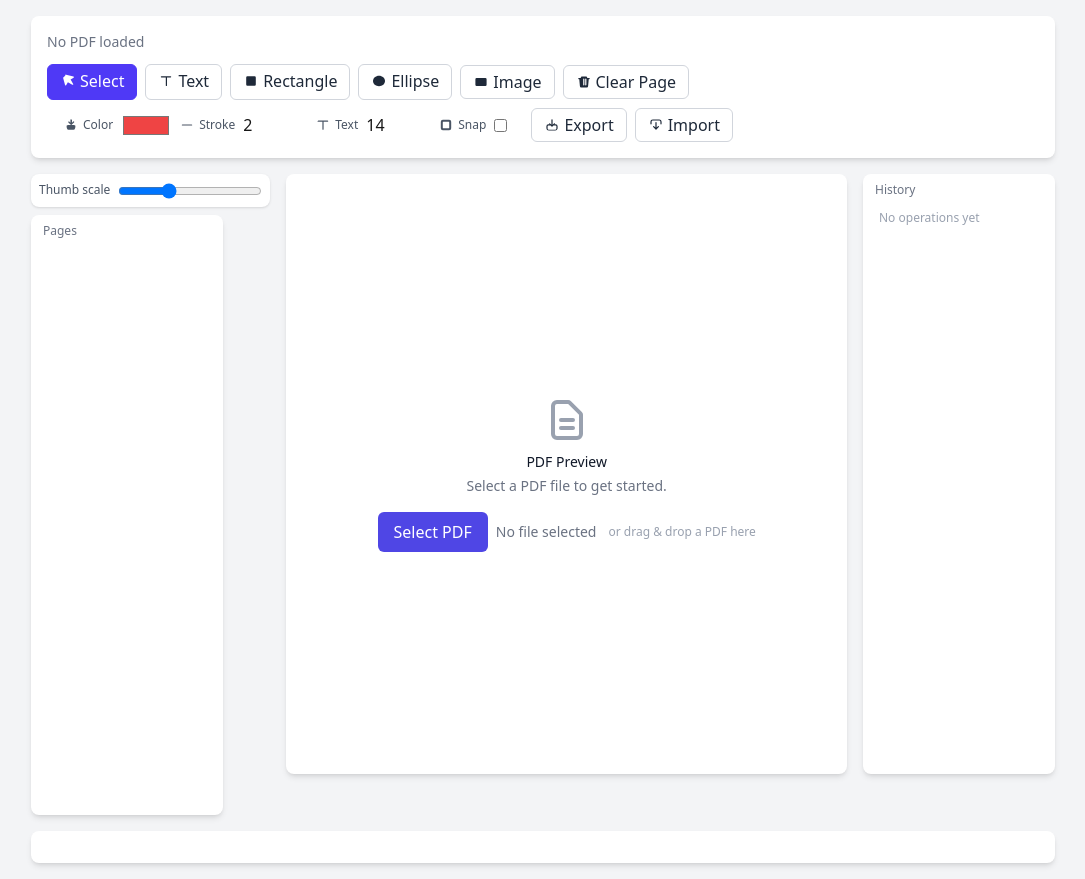
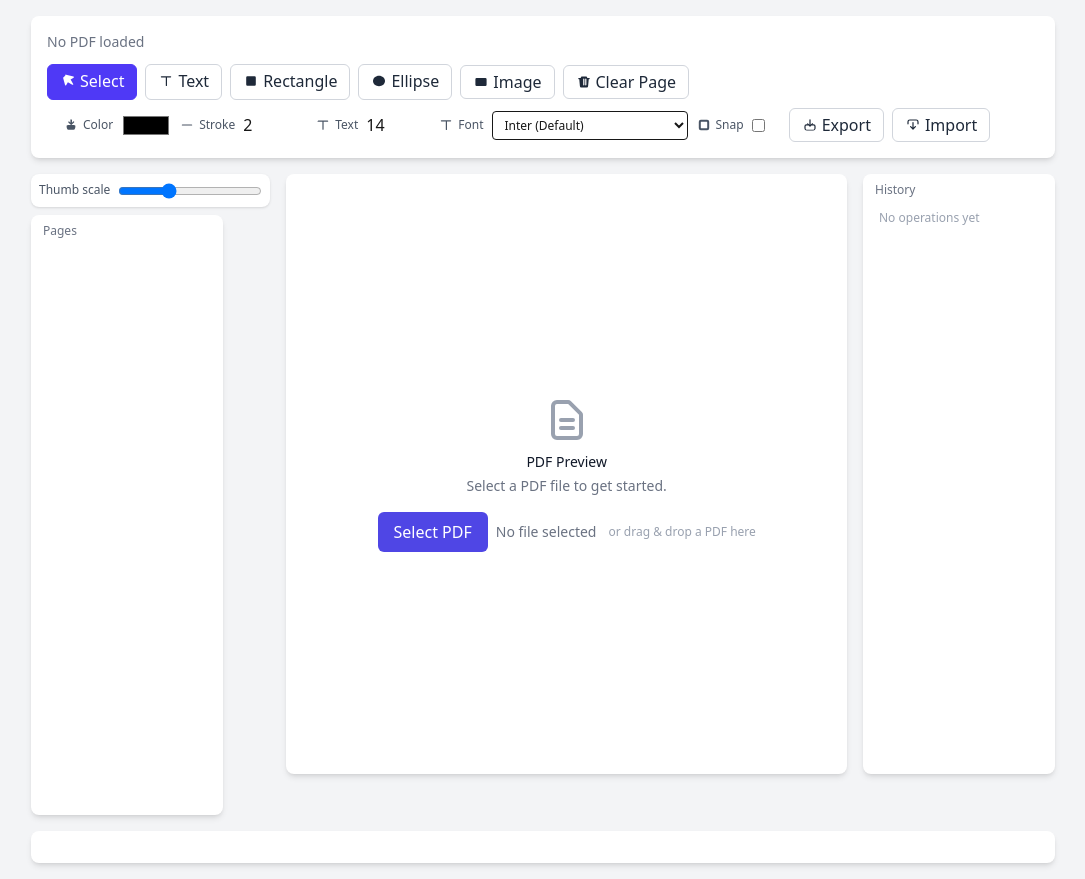
Before and after one commit to ionutale/print-pdf-react, a Next.js app: page / in a window 1280 px wide. Shown: the whole page, without its empty margins (97-1182 px from the left). Built offline with nearby package versions, Linux system fonts and the light colour scheme.

Commit message:
feat: add multiple font family options and integrate font selection in Toolbar and PdfViewer

```diff
--- a/src/app/globals.css
+++ b/src/app/globals.css
@@ -3,6 +3,14 @@
 :root {
   --background: #ffffff;
   --foreground: #171717;
+  --font-inter: var(--font-inter);
+  --font-dancing-script: var(--font-dancing-script);
+  --font-great-vibes: var(--font-great-vibes);
+  --font-allura: var(--font-allura);
+  --font-satisfy: var(--font-satisfy);
+  --font-caveat: var(--font-caveat);
+  --font-kalam: var(--font-kalam);
+  --font-permanent-marker: var(--font-permanent-marker);
 }
 
 
--- a/src/app/layout.tsx
+++ b/src/app/layout.tsx
@@ -1,10 +1,52 @@
 import type { Metadata } from "next";
-import { Inter } from "next/font/google";
+import { Inter, Dancing_Script, Great_Vibes, Allura, Satisfy, Caveat, Kalam, Permanent_Marker } from "next/font/google";
 import "./globals.css";
 
 const inter = Inter({
   variable: "--font-inter",
   subsets: ["latin"],
+});
+
+const dancingScript = Dancing_Script({
+  variable: "--font-dancing-script",
+  subsets: ["latin"],
+  weight: "400",
+});
+
+const greatVibes = Great_Vibes({
+  variable: "--font-great-vibes",
+  subsets: ["latin"],
+  weight: "400",
+});
+
+const allura = Allura({
+  variable: "--font-allura",
+  subsets: ["latin"],
+  weight: "400",
+});
+
+const satisfy = Satisfy({
+  variable: "--font-satisfy",
+  subsets: ["latin"],
+  weight: "400",
+});
+
+const caveat = Caveat({
+  variable: "--font-caveat",
+  subsets: ["latin"],
+  weight: "400",
+});
+
+const kalam = Kalam({
+  variable: "--font-kalam",
+  subsets: ["latin"],
+  weight: "400",
+});
+
+const permanentMarker = Permanent_Marker({
+  variable: "--font-permanent-marker",
+  subsets: ["latin"],
+  weight: "400",
 });
 
 export const metadata: Metadata = {
@@ -19,7 +61,7 @@ export default function RootLayout({
 }>) {
   return (
     <html lang="en">
-      <body className={`${inter.variable} antialiased`}>
+      <body className={`${inter.variable} ${dancingScript.variable} ${greatVibes.variable} ${allura.variable} ${satisfy.variable} ${caveat.variable} ${kalam.variable} ${permanentMarker.variable} antialiased`}>
         {children}
       </body>
     </html>
--- a/src/components/pdf/AnnotationOverlay.tsx
+++ b/src/components/pdf/AnnotationOverlay.tsx
@@ -4,7 +4,7 @@ import type { Tool } from "./Toolbar";
 
 export type Annotation =
   | { id: string; type: "rect" | "ellipse"; x: number; y: number; w: number; h: number; color: string; stroke?: number; page: number }
-  | { id: string; type: "text"; x: number; y: number; text: string; color: string; size?: number; page: number }
+  | { id: string; type: "text"; x: number; y: number; text: string; color: string; size?: number; fontFamily?: string; page: number }
   | { id: string; type: "image"; x: number; y: number; w: number; h: number; src: string; page: number };
 
 type Props = {
@@ -20,9 +20,10 @@ type Props = {
   defaultColor?: string;
   defaultStroke?: number;
   defaultTextSize?: number;
+  defaultFontFamily?: string;
 };
 
-export default function AnnotationOverlay({ tool, page, annotations, setAnnotations, canvasRef, selectedId, setSelectedId, snapEnabled = false, snapSize = 8, defaultColor = "#ef4444", defaultStroke = 2, defaultTextSize = 14 }: Props) {
+export default function AnnotationOverlay({ tool, page, annotations, setAnnotations, canvasRef, selectedId, setSelectedId, snapEnabled = false, snapSize = 8, defaultColor = "#ef4444", defaultStroke = 2, defaultTextSize = 14, defaultFontFamily = "Inter" }: Props) {
   const overlayRef = useRef<HTMLDivElement | null>(null);
   const [drag, setDrag] = useState<{ x: number; y: number } | null>(null);
   const [draftId, setDraftId] = useState<string | null>(null);
@@ -75,7 +76,7 @@ export default function AnnotationOverlay({ tool, page, annotations, setAnnotati
     setDrag(p);
     if (tool === "text") {
       const id = crypto.randomUUID();
-      setAnnotations((prev) => prev.concat({ id, type: "text", x: p.x, y: p.y, text: "Edit", color: defaultColor || "#111827", size: defaultTextSize, page }));
+      setAnnotations((prev) => prev.concat({ id, type: "text", x: p.x, y: p.y, text: "Edit", color: defaultColor || "#111827", size: defaultTextSize, fontFamily: defaultFontFamily, page }));
     } else if (tool === "rect" || tool === "ellipse") {
       const id = crypto.randomUUID();
       setDraftId(id);
@@ -173,7 +174,14 @@ export default function AnnotationOverlay({ tool, page, annotations, setAnnotati
               value={a.text}
               onChange={(e) => onTextChange(a.id, e.target.value)}
               className="absolute bg-transparent outline-none border-b border-dashed border-gray-300"
-              style={{ left: a.x, top: a.y, width: Math.max(40, a.text.length * 8), color: a.color, fontSize: (a.size ?? defaultTextSize) }}
+              style={{
+                left: a.x,
+                top: a.y,
+                width: Math.max(40, a.text.length * 8),
+                color: a.color,
+                fontSize: (a.size ?? defaultTextSize),
+                fontFamily: (a.fontFamily ?? defaultFontFamily) + ", system-ui, -apple-system, sans-serif"
+              }}
               data-aid={a.id}
             />
           );
--- a/src/components/pdf/PdfViewer.tsx
+++ b/src/components/pdf/PdfViewer.tsx
@@ -34,9 +34,10 @@ export default function PdfViewer() {
   const [history, setHistory] = useState<{ action: string; data: any }[]>([]);
   const [historyIndex, setHistoryIndex] = useState(-1);
   const [selectedId, setSelectedId] = useState<string | null>(null);
-  const [strokeColor, setStrokeColor] = useState<string>("#ef4444");
+  const [strokeColor, setStrokeColor] = useState<string>("#000000");
   const [lineWidth, setLineWidth] = useState<number>(2);
   const [textSize, setTextSize] = useState<number>(14);
+  const [fontFamily, setFontFamily] = useState<string>("Inter");
   const [snap, setSnap] = useState<boolean>(false);
   const pdfBytesRef = useRef<Uint8Array | null>(null);
 
@@ -130,7 +131,8 @@ export default function PdfViewer() {
         if (a.type === "text") {
           cctx.fillStyle = a.color;
           const size = ("size" in a && a.size ? a.size : textSize) as number;
-          cctx.font = `${size * ratio}px Inter, system-ui, -apple-system, sans-serif`;
+          const font = ("fontFamily" in a && a.fontFamily ? a.fontFamily : fontFamily) as string;
+          cctx.font = `${size * ratio}px ${font}, Inter, system-ui, -apple-system, sans-serif`;
           cctx.fillText(a.text, a.x * ratio, a.y * ratio);
         } else if (a.type === "image") {
           const img = new Image();
@@ -303,13 +305,13 @@ export default function PdfViewer() {
     setAnnotations((prev) =>
       prev.map((a) => {
         if (a.id !== selectedId) return a;
-        if (a.type === "text") return { ...a, color: strokeColor, size: textSize } as any;
+        if (a.type === "text") return { ...a, color: strokeColor, size: textSize, fontFamily: fontFamily } as any;
         if (a.type === "rect" || a.type === "ellipse") return { ...a, color: strokeColor, stroke: lineWidth } as any;
         return a;
       })
     );
     // eslint-disable-next-line react-hooks/exhaustive-deps
-  }, [strokeColor, lineWidth, textSize, selectedId]);
+  }, [strokeColor, lineWidth, textSize, fontFamily, selectedId]);
 
   const onExport = () => {
     const pages = visiblePages ?? undefined;
@@ -483,6 +485,8 @@ export default function PdfViewer() {
               setLineWidth={setLineWidth}
               textSize={textSize}
               setTextSize={setTextSize}
+              fontFamily={fontFamily}
+              setFontFamily={setFontFamily}
               snap={snap}
               setSnap={setSnap}
               onExport={onExport}
@@ -560,6 +564,7 @@ export default function PdfViewer() {
                   defaultColor={strokeColor}
                   defaultStroke={lineWidth}
                   defaultTextSize={textSize}
+                  defaultFontFamily={fontFamily}
                 />
               )}
             </div>
--- a/src/components/pdf/Toolbar.tsx
+++ b/src/components/pdf/Toolbar.tsx
@@ -14,13 +14,15 @@ type Props = {
   setLineWidth?: (w: number) => void;
   textSize?: number;
   setTextSize?: (s: number) => void;
+  fontFamily?: string;
+  setFontFamily?: (f: string) => void;
   snap?: boolean;
   setSnap?: (v: boolean) => void;
   onExport?: () => void;
   onImport?: (json: string) => void;
 };
 
-export default function Toolbar({ tool, setTool, onImagePick, onClearPage, color, setColor, lineWidth, setLineWidth, textSize, setTextSize, snap, setSnap, onExport, onImport }: Props) {
+export default function Toolbar({ tool, setTool, onImagePick, onClearPage, color, setColor, lineWidth, setLineWidth, textSize, setTextSize, fontFamily, setFontFamily, snap, setSnap, onExport, onImport }: Props) {
   const Icon = ({ name }: { name: string }) => {
     switch (name) {
       case "select":
@@ -137,6 +139,24 @@ export default function Toolbar({ tool, setTool, onImagePick, onClearPage, color
           <span>Text</span>
         </label>
         <input type="number" min={10} max={48} value={textSize} onChange={(e) => setTextSize?.(parseInt(e.target.value))} className="w-16" />
+        <label className="text-xs text-gray-600 inline-flex items-center gap-1" title="Font Family">
+          <svg xmlns="http://www.w3.org/2000/svg" viewBox="0 0 20 20" fill="currentColor" className="h-4 w-4"><path d="M3.5 4.75A.75.75 0 0 1 4.25 4h11.5a.75.75 0 0 1 0 1.5h-4.5v10a.75.75 0 0 1-1.5 0v-10h-5.5A.75.75 0 0 1 3.5 4.75Z" /></svg>
+          <span>Font</span>
+        </label>
+        <select value={fontFamily} onChange={(e) => setFontFamily?.(e.target.value)} className="text-xs border rounded px-2 py-1">
+          <option value="Inter">Inter (Default)</option>
+          <option value="Arial">Arial</option>
+          <option value="Times New Roman">Times New Roman</option>
+          <option value="Courier New">Courier New</option>
+          <option value="Georgia">Georgia</option>
+          <option value="Dancing Script">Dancing Script (Cursive)</option>
+          <option value="Great Vibes">Great Vibes (Cursive)</option>
+          <option value="Allura">Allura (Cursive)</option>
+          <option value="Satisfy">Satisfy (Cursive)</option>
+          <option value="Caveat">Caveat (Handwriting)</option>
+          <option value="Kalam">Kalam (Handwriting)</option>
+          <option value="Permanent Marker">Permanent Marker (Marker)</option>
+        </select>
         <label className="text-xs text-gray-600 inline-flex items-center gap-1" title="Snap to Grid">
           <Icon name="grid" /> <span>Snap</span>
         </label>
```
